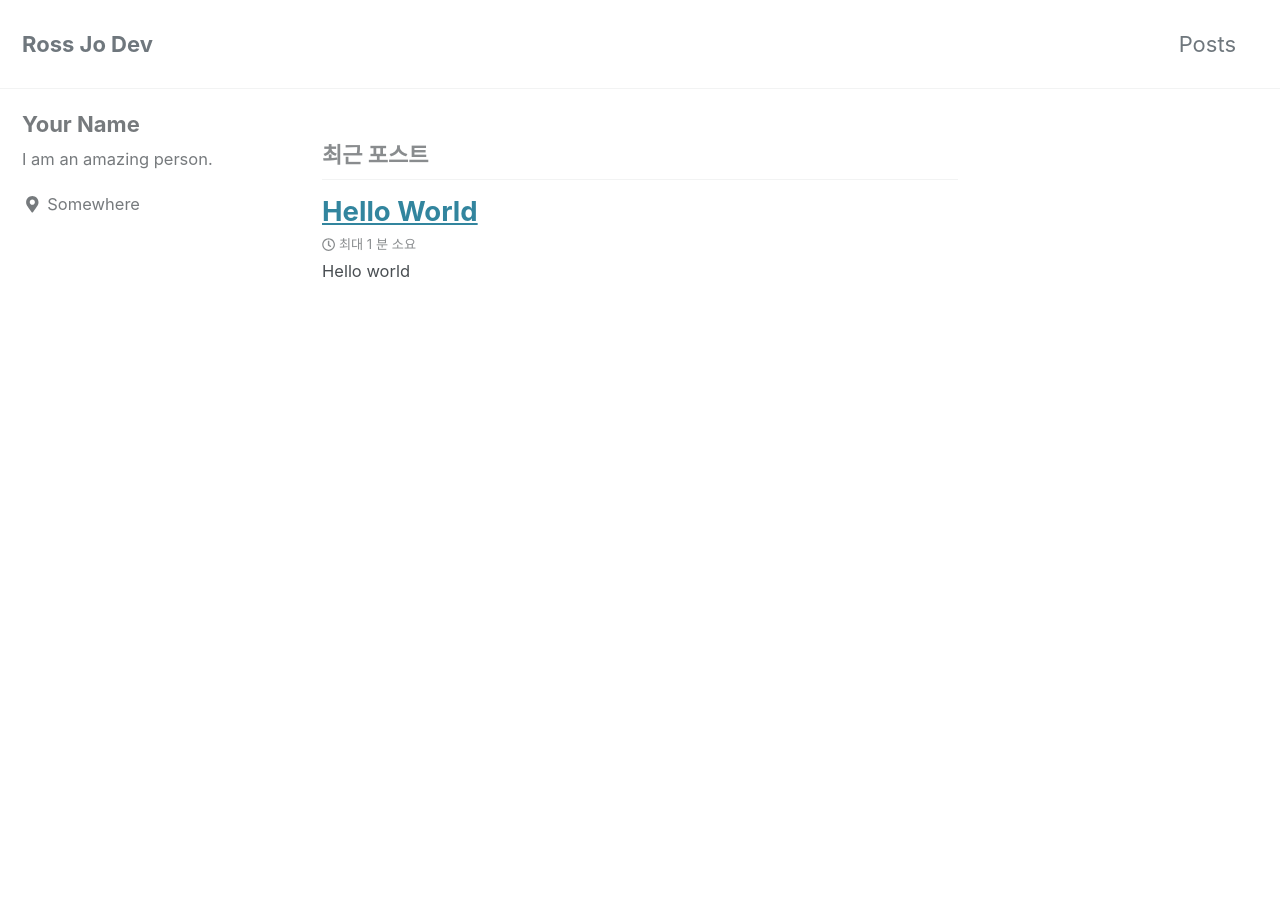
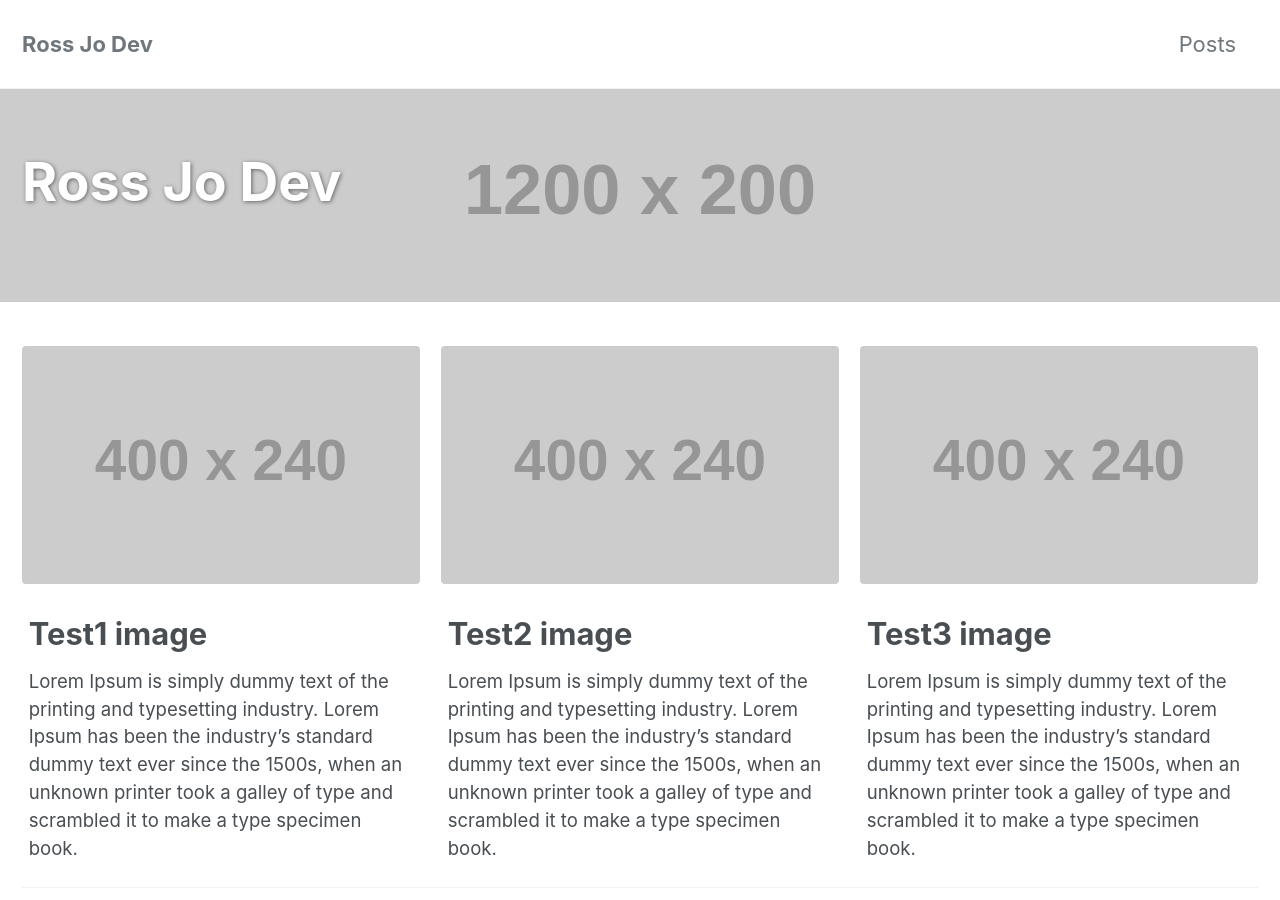
Before and after one commit to Ross-Jo/Ross-Jo.github.io, a Jekyll site: the page built from index.html, in a window 1280 px wide and 900 px high. Built offline with Jekyll 4.4.1, drawn with Linux system fonts in a browser that asks for light colours; cached includes are drawn as plain includes; nearby versions of some CDN libraries; the list of posts is cut into pages by our own code.

Commit message:
blog outline (1st)

```diff
--- a/_config.yml
+++ b/_config.yml
@@ -20,7 +20,7 @@ title                    : "Ross Jo Dev"
 title_separator          : "-"
 name                     : "Ross Jo"
 description              : "personal blog to record what I have learned and my life itself"
-url                      : # the base hostname & protocol for your site e.g. "https://mmistakes.github.io"
+url                      : https://ross-jo.github.io/
 baseurl                  : # the subpath of your site, e.g. "/blog"
 repository               : "Ross-Jo/Ross-Jo.github.io"
 teaser                   : # path of fallback teaser image, e.g. "/assets/images/500x300.png"
@@ -106,10 +106,10 @@ analytics:
 
 # Site Author
 author:
-  name             : "Your Name"
+  name             : "Ross Jo"
   avatar           : # path of avatar image, e.g. "/assets/images/bio-photo.jpg"
-  bio              : "I am an amazing person."
-  location         : "Somewhere"
+  bio              : "A person who wants to make the world a better place"
+  location         : "Suwon"
   email            :
   links:
     - label: "Email"
@@ -182,8 +182,6 @@ exclude:
   - Rakefile
   - README
   - tmp
-  - /docs # ignore Minimal Mistakes /docs
-  - /test # ignore Minimal Mistakes /test
 keep_files:
   - .git
   - .svn
@@ -221,7 +219,7 @@ sass:
 permalink: /:categories/:title/
 paginate: 5 # amount of posts to show
 paginate_path: /page:num/
-timezone: # https://en.wikipedia.org/wiki/List_of_tz_database_time_zones
+timezone: Asia/Seoul # https://en.wikipedia.org/wiki/List_of_tz_database_time_zones
 
 
 # Plugins (previously gems:)
--- a/index.html
+++ b/index.html
@@ -1,4 +1,21 @@
 ---
-layout: home
-author_profile: true
+layout: splash
+permalink: /
+header:
+  overlay_image: http://placehold.it/1200x200
+feature_row:
+  - image_path: http://placehold.it/400x240
+    alt: "test1 image"
+    title: "Test1 image"
+    excerpt: "Lorem Ipsum is simply dummy text of the printing and typesetting industry. Lorem Ipsum has been the industry's standard dummy text ever since the 1500s, when an unknown printer took a galley of type and scrambled it to make a type specimen book."
+  - image_path: http://placehold.it/400x240
+    alt: "test2 image"
+    title: "Test2 image"
+    excerpt: "Lorem Ipsum is simply dummy text of the printing and typesetting industry. Lorem Ipsum has been the industry's standard dummy text ever since the 1500s, when an unknown printer took a galley of type and scrambled it to make a type specimen book."
+  - image_path: http://placehold.it/400x240
+    alt: "test3 image"
+    title: "Test3 image"
+    excerpt: "Lorem Ipsum is simply dummy text of the printing and typesetting industry. Lorem Ipsum has been the industry's standard dummy text ever since the 1500s, when an unknown printer took a galley of type and scrambled it to make a type specimen book."
 ---
+
+{% include feature_row %}
```
Also changed, not shown: _pages/home.md (added, +21 -0 lines), _posts/2019-05-26-hello-world.md (+9 -1 lines), assets/images/test1.jpg (added), assets/images/test2.jpg (added), assets/images/test3.jpg (added), assets/images/test4.jpg (added).
